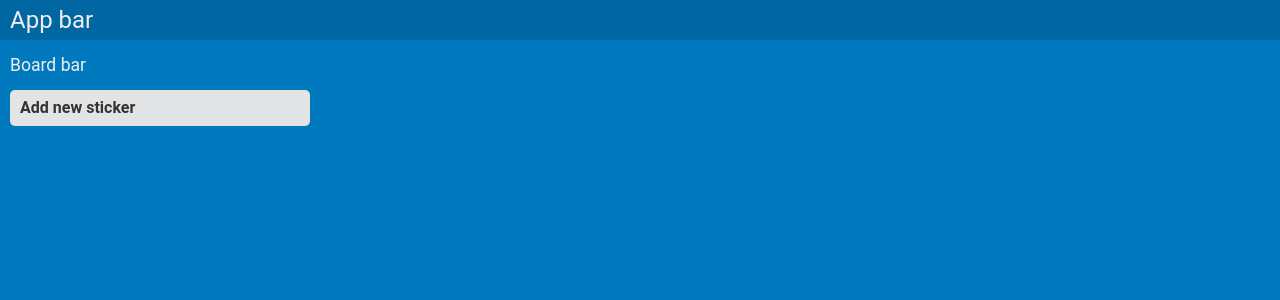
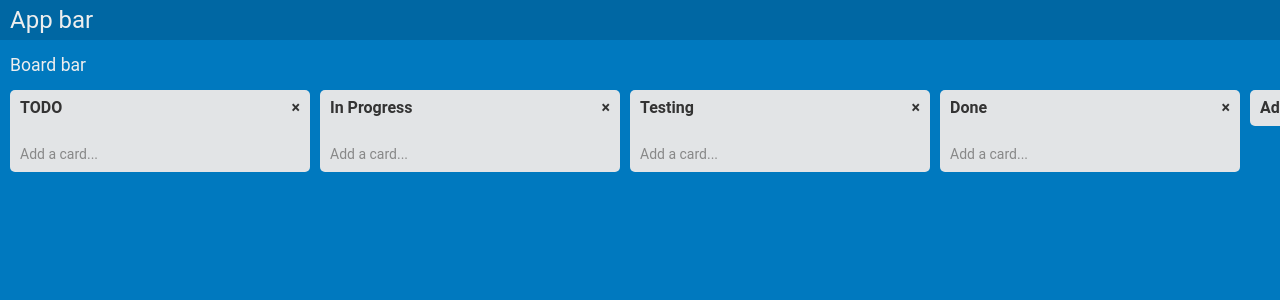
Before and after one commit to navyfox/trello-react, a React (Create React App) app: page / in a window 1280 px wide. Shown: the top 300 px of the page. Built offline with nearby package versions, Linux system fonts and the light colour scheme.

Commit message:
add limmit symbol and initial state

```diff
--- a/src/components/Board/Board.jsx
+++ b/src/components/Board/Board.jsx
@@ -12,21 +12,32 @@ class Board extends Component {
     constructor(props) {
         super(props);
         this.state = {
-            isAddSticker: false
+            isAddSticker: false,
+            text: '',
         };
+        this.handleChange = this.handleChange.bind(this);
         this.handleSubmit = this.handleSubmit.bind(this);
+    }
+
+    handleChange(event) {
+        if (event.target.value.length <= 33) {
+            this.setState({text: event.target.value});
+        }
     }
 
     handleSubmit(event) {
         if (event.key === 'Enter') {
-            this.props.addSticker(event.target.value);
+            this.props.addSticker(this.state.text);
             this.setState({isAddSticker: false});
         }
     }
 
     render() {
         let newStickerContent = this.state.isAddSticker
-            ? <textarea onKeyPress={this.handleSubmit}/>
+            ? <textarea value={this.state.text}
+                        onKeyPress={this.handleSubmit}
+                        onChange={this.handleChange}
+            />
             : <a onClick={() => this.setState({isAddSticker: true})}>Add new sticker</a>;
         return (
             <div className="lists">
--- a/src/reducers/stickers.js
+++ b/src/reducers/stickers.js
@@ -1,6 +1,27 @@
 import {List, fromJS} from 'immutable';
 
-const initialState = List([]);
+const initialState = fromJS([
+    {
+        id: 0,
+        name: 'TODO',
+        tasks: []
+    },
+    {
+        id: 1,
+        name: 'In Progress',
+        tasks: []
+    },
+    {
+        id: 2,
+        name: 'Testing',
+        tasks: []
+    },
+    {
+        id: 3,
+        name: 'Done',
+        tasks: []
+    }
+]);
 const ADD_STICKER = 'ADD_STICKER';
 const DELETE_STICKER = 'DELETE_STICKER';
 const ADD_TASK = 'ADD_TASK';
```
